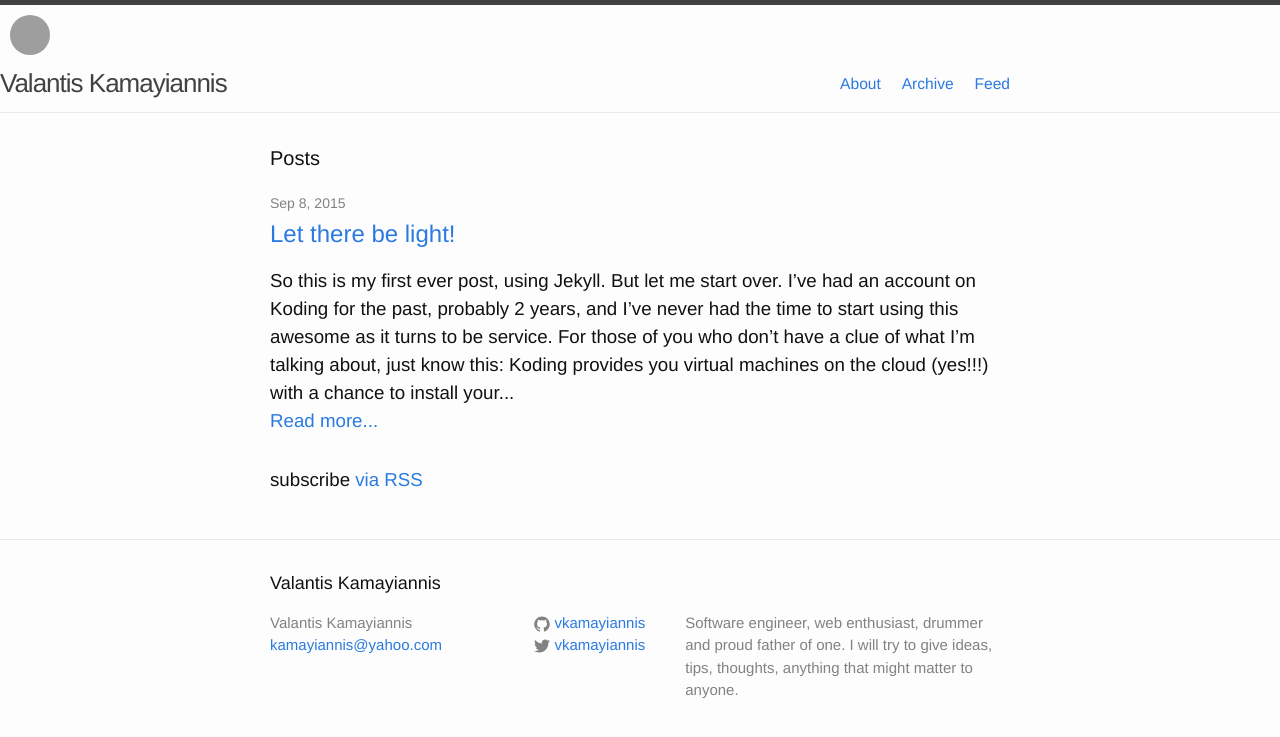
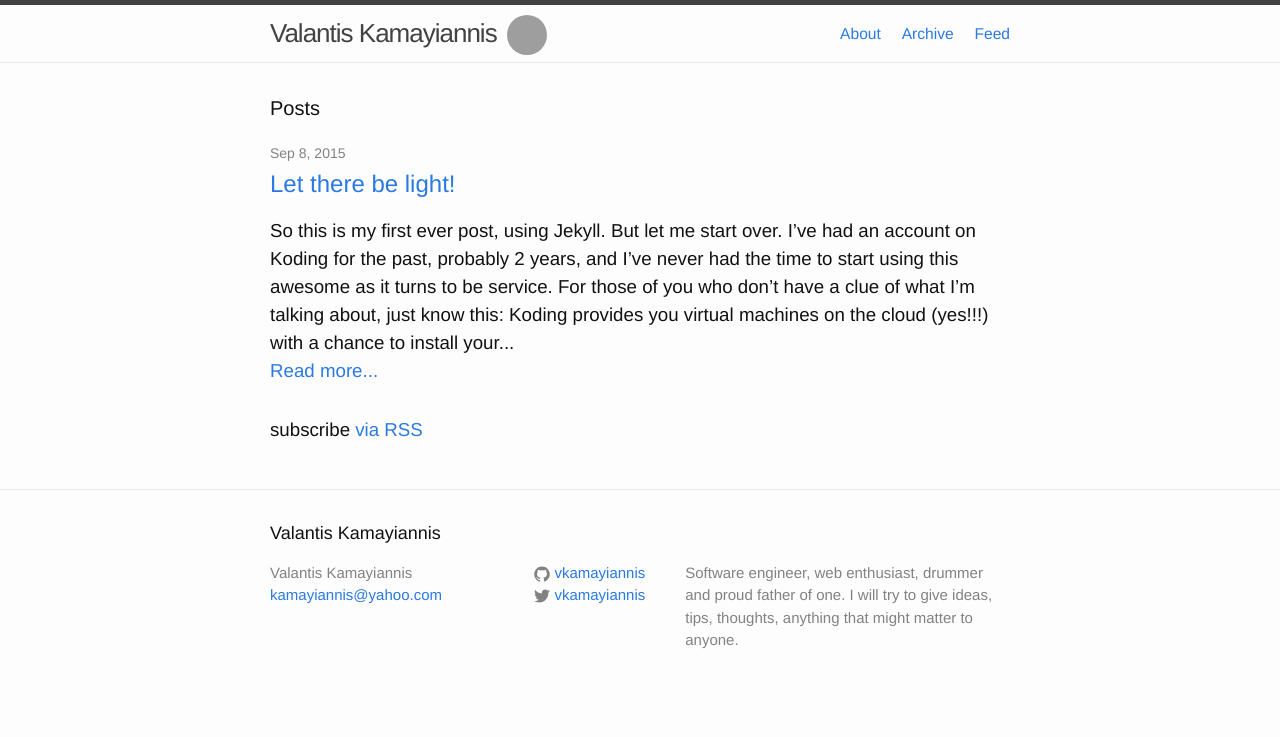
Before and after one commit to vkamayiannis/vkamayiannis.github.io, a Jekyll site: the page built from index.html, in a window 1280 px wide. Shown: the top 737 px of the page. Built offline with Jekyll 4.4.1, drawn with Linux system fonts in a browser that asks for light colours; grey boxes are pictures that could not be loaded.

Commit message:
change site title css once again 4

```diff
--- a/_includes/header.html
+++ b/_includes/header.html
@@ -1,11 +1,8 @@
 <header class="site-header">
-  <div class="headertitle">
-      <img class = "circular" src="http://www.gravatar.com/avatar/{{ site.gravatar_id }}?s=40"></div>
+  <div class="wrapper">
+    <div class="headertitle">
+      <img class = "circular" src="http://www.gravatar.com/avatar/{{ site.gravatar_id }}?s=40">
       <span class = "sitetitle"><a class="site-title" href="{{ site.baseurl }}/">{{ site.title }}</a></span>
-  </div>
-  <div class="wrapper">
-
-
 
       <nav class="site-nav">
         <a href="#" class="menu-icon">
@@ -21,6 +18,7 @@
         {% endfor %}
 
       </nav>
+    </div>
   </div>
 
 </header>
```
